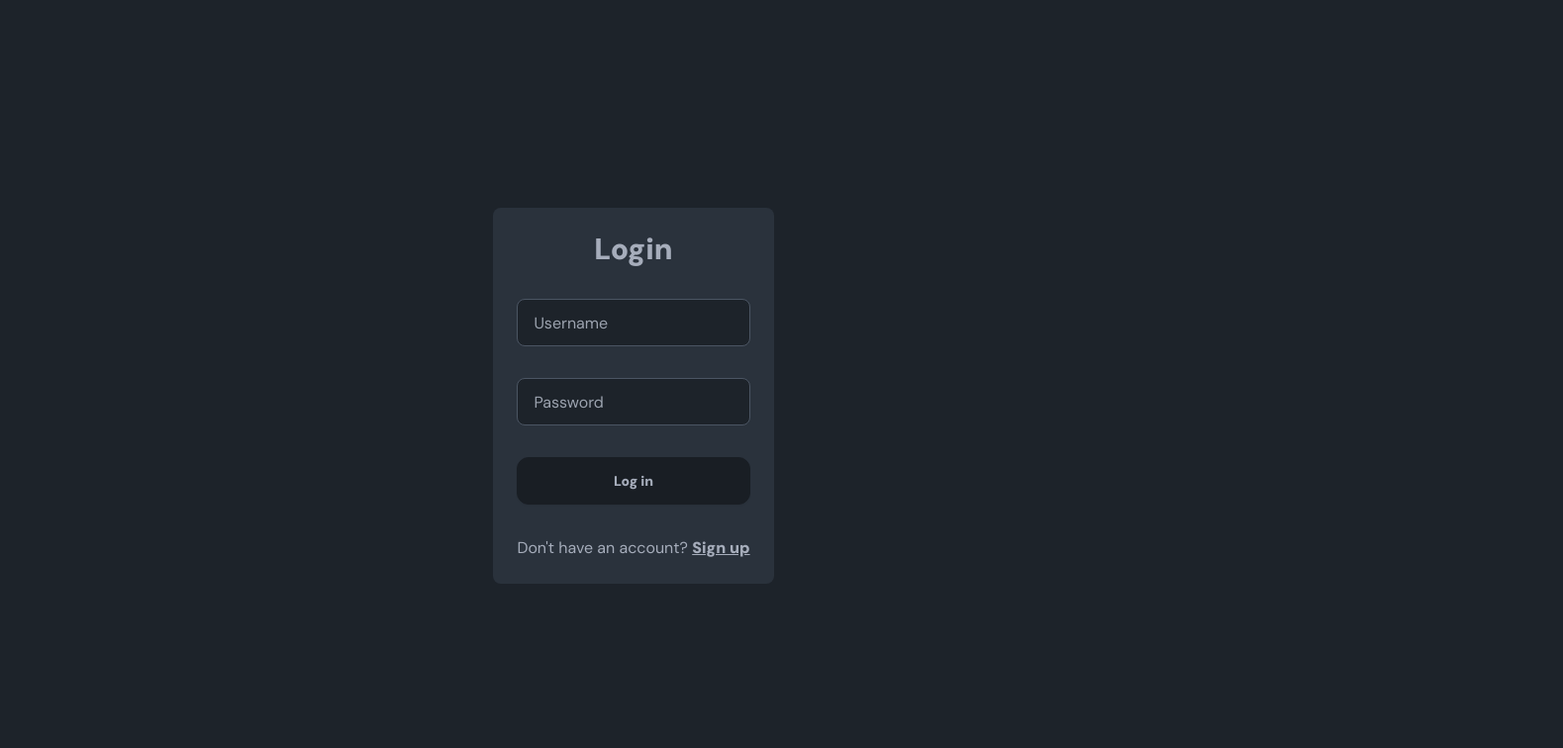
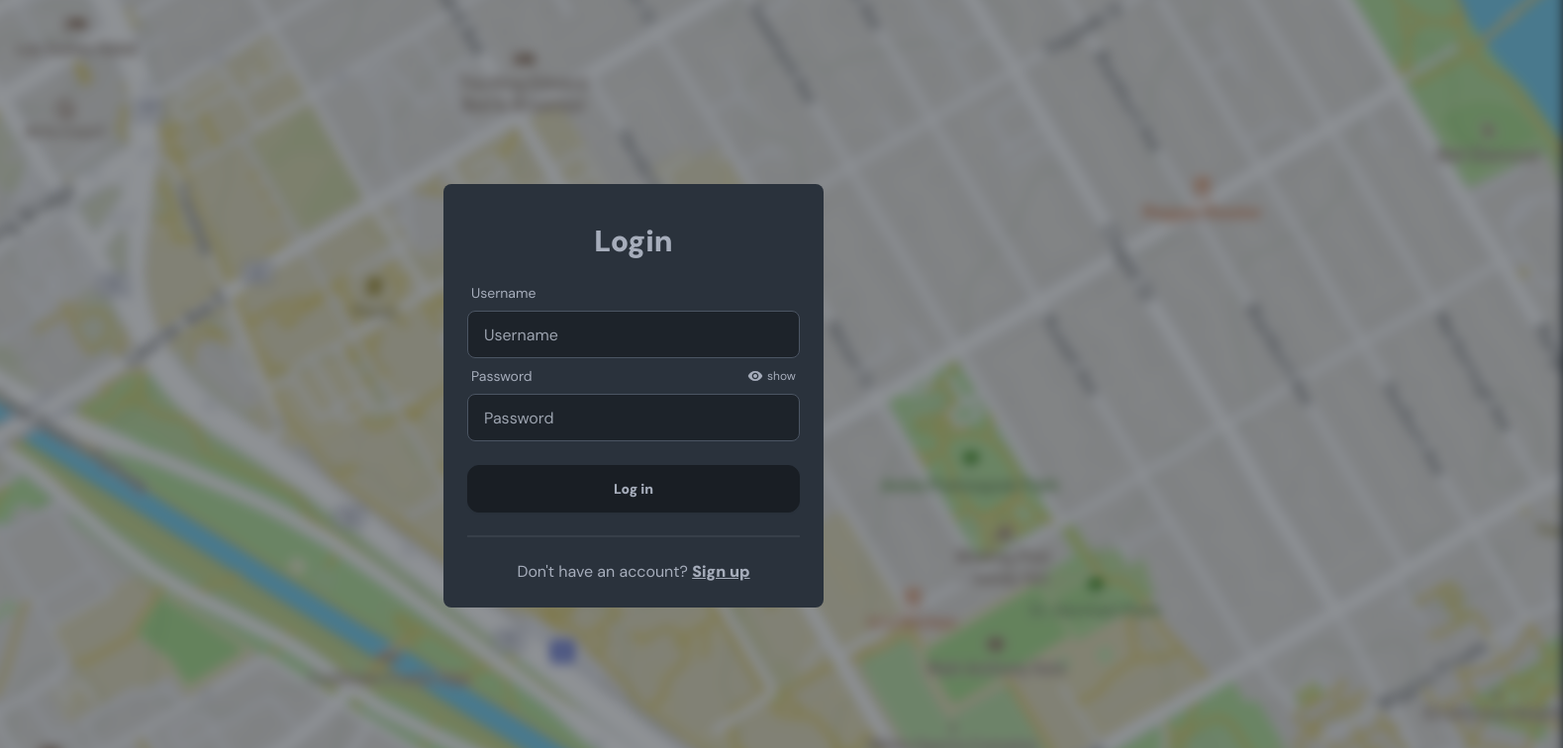
Before and after one commit to walkshare/walkshare, a SvelteKit app: page /login in a window 1280 px wide. Shown: the top 756 px of the page at 99% size, 1579 px wide, since content can reach past the window. Built offline with nearby package versions, Linux system fonts and the light colour scheme; no server answers; what pgvector would draw is missing.

Commit message:
feat: style login

```diff
--- a/src/routes/login/+page.svelte
+++ b/src/routes/login/+page.svelte
@@ -1,19 +1,31 @@
 <script lang="ts">
-	import type { ActionData } from './$types';
+  import type { ActionData } from "./$types";
+  import background from "$lib/assets/background.png";
 
   export let form: ActionData;
+
+  let showPassword = false;
 </script>
 
+<div
+  class="flex flex-col gap-8 justify-center place-items-center min-h-screen px-8 object-fill"
+>
+  <img
+    src={background}
+    class="absolute -z-50 blur-sm object-fill h-auto max-w-full opacity-50 scale-150"
+  />
   <form
     method="post"
-	class="w-full h-full grid place-items-center items-center gap-8"
+    class="w-full h-full grid place-items-center items-center gap-8 rounded-xl"
   >
+    <div class="flex flex-col bg-neutral p-6 rounded-lg w-96">
+      <h1 class=" text-center text-3xl font-bold m-4">Login</h1>
       {#if form?.message}
-		<div>{form.message}</div>
+        <div class="alert alert-error">{form.message}</div>
       {/if}
-
-	<div class="flex flex-col gap-8 bg-neutral p-6 rounded-lg">
-		<h1 class=" text-center text-3xl font-bold">Login</h1>
+      <label class="label" for="username">
+        <span class="label-text"> Username </span>
+      </label>
       <input
         type="text"
         name="username"
@@ -23,6 +35,32 @@
         maxlength={39}
       />
 
+      <label class="label" for="password">
+        <span class="label-text"> Password </span>
+        <button
+          type="button"
+          class="label-text flex flex-row gap-1 place-items-center text-xs"
+          on:click={() => (showPassword = !showPassword)}
+        >
+          {#if showPassword}
+            <svg class="h-4 w-4 fill-current" viewBox="0 0 24 24">
+              <path
+                d="M12 7c2.76 0 5 2.24 5 5 0 .65-.13 1.26-.36 1.83l2.92 2.92c1.51-1.26 2.7-2.89 3.43-4.75-1.73-4.39-6-7.5-11-7.5-1.4 0-2.74.25-3.98.7l2.16 2.16C10.74 7.13 11.35 7 12 7zM2 4.27l2.28 2.28.46.46C3.08 8.3 1.78 10.02 1 12c1.73 4.39 6 7.5 11 7.5 1.55 0 3.03-.3 4.38-.84l.42.42L19.73 22 21 20.73 3.27 3 2 4.27zM7.53 9.8l1.55 1.55c-.05.21-.08.43-.08.65 0 1.66 1.34 3 3 3 .22 0 .44-.03.65-.08l1.55 1.55c-.67.33-1.41.53-2.2.53-2.76 0-5-2.24-5-5 0-.79.2-1.53.53-2.2zm4.31-.78 3.15 3.15.02-.16c0-1.66-1.34-3-3-3l-.17.01z"
+              />
+            </svg>
+
+            hide
+          {:else}
+            <svg class="h-4 w-4 fill-current" viewBox="0 0 24 24">
+              <path
+                d="M12 4.5C7 4.5 2.73 7.61 1 12c1.73 4.39 6 7.5 11 7.5s9.27-3.11 11-7.5c-1.73-4.39-6-7.5-11-7.5zM12 17c-2.76 0-5-2.24-5-5s2.24-5 5-5 5 2.24 5 5-2.24 5-5 5zm0-8c-1.66 0-3 1.34-3 3s1.34 3 3 3 3-1.34 3-3-1.34-3-3-3z"
+              />
+            </svg>
+
+            show
+          {/if}
+        </button>
+      </label>
       <input
         type="password"
         name="password"
@@ -32,7 +70,8 @@
         maxlength={255}
       />
 
-		<button type="submit" class="btn"> Log in </button>
+      <button type="submit" class="btn mt-6"> Log in </button>
+      <div class="divider" />
       <p class="text-center">
         Don't have an account? <a href="/register" class=" underline font-bold">
           Sign up
@@ -40,3 +79,4 @@
       </p>
     </div>
   </form>
+</div>
```
Also changed, not shown: src/lib/assets/background.png (added). Lines whose indentation alone changed are shown as unchanged.
